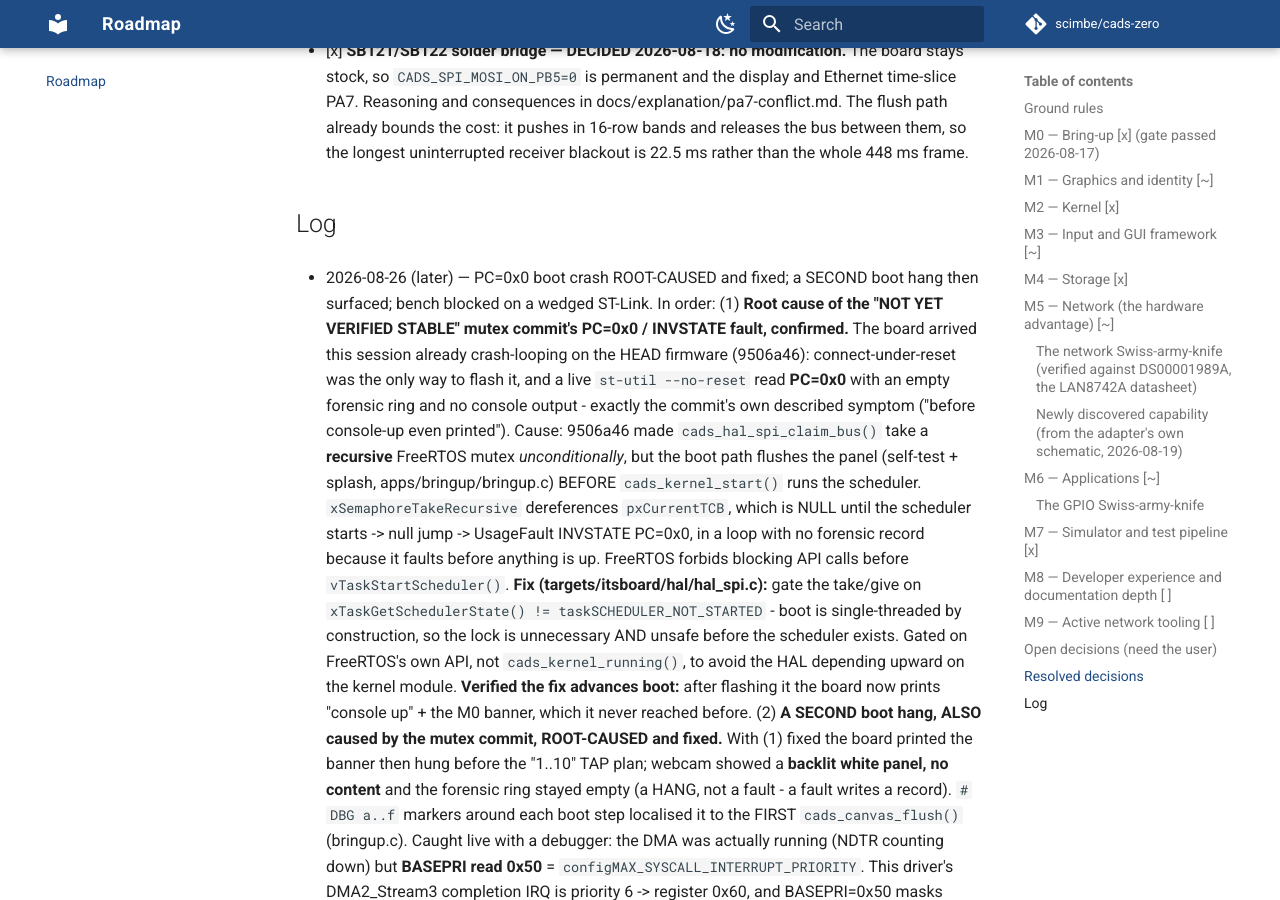
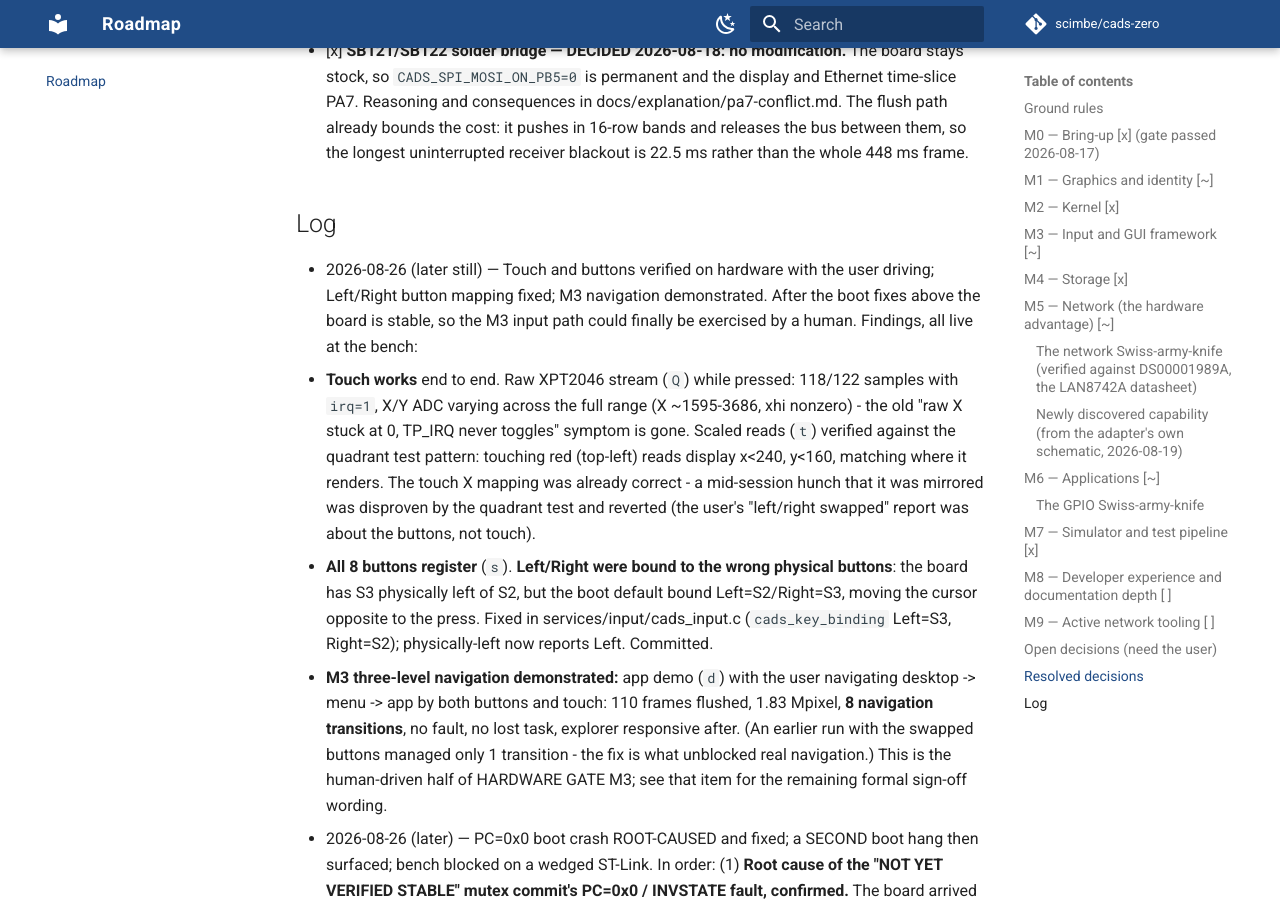
Before and after one commit to scimbe/cads-zero-firmware, an MkDocs documentation site: the page built from docs/ROADMAP.md, in a window 1280 px wide and 900 px high, scrolled down 39688 px. Built offline with MkDocs 1.6.1 and Material for MkDocs 9.7.7, drawn with Linux system fonts in a browser that asks for light colours; comment, search, counter and statistics services are not loaded.

Commit message:
docs: log touch/button hardware verification and M3 navigation demo
Touch verified working (raw + scaled against the quadrant pattern), all 8
buttons register, Left/Right button binding fixed, and the three-level app
navigation demonstrated live (8 transitions, stable).

Co-Authored-By: Claude Opus 4.8 <noreply@anthropic.com>
Claude-Session: https://claude.ai/code/session_01N1qAb9bASKrktxWFbJ8cC4

```diff
--- a/docs/ROADMAP.md
+++ b/docs/ROADMAP.md
@@ -2063,6 +2063,31 @@ _None outstanding._
 
 ## Log
 
+- 2026-08-26 (later still) — Touch and buttons verified on hardware with the
+  user driving; Left/Right button mapping fixed; M3 navigation demonstrated.
+  After the boot fixes above the board is stable, so the M3 input path could
+  finally be exercised by a human. Findings, all live at the bench:
+  - **Touch works** end to end. Raw XPT2046 stream (`Q`) while pressed: 118/122
+    samples with `irq=1`, X/Y ADC varying across the full range (X ~1595-3686,
+    xhi nonzero) - the old "raw X stuck at 0, TP_IRQ never toggles" symptom is
+    gone. Scaled reads (`t`) verified against the quadrant test pattern:
+    touching red (top-left) reads display x<240, y<160, matching where it
+    renders. The touch X mapping was already correct - a mid-session hunch that
+    it was mirrored was disproven by the quadrant test and reverted (the user's
+    "left/right swapped" report was about the buttons, not touch).
+  - **All 8 buttons register** (`s`). **Left/Right were bound to the wrong
+    physical buttons**: the board has S3 physically left of S2, but the boot
+    default bound Left=S2/Right=S3, moving the cursor opposite to the press.
+    Fixed in services/input/cads_input.c (`cads_key_binding` Left=S3, Right=S2);
+    physically-left now reports Left. Committed.
+  - **M3 three-level navigation demonstrated:** app demo (`d`) with the user
+    navigating desktop -> menu -> app by both buttons and touch: 110 frames
+    flushed, 1.83 Mpixel, **8 navigation transitions**, no fault, no lost task,
+    explorer responsive after. (An earlier run with the swapped buttons managed
+    only 1 transition - the fix is what unblocked real navigation.) This is the
+    human-driven half of HARDWARE GATE M3; see that item for the remaining
+    formal sign-off wording.
+
 - 2026-08-26 (later) — PC=0x0 boot crash ROOT-CAUSED and fixed; a SECOND
   boot hang then surfaced; bench blocked on a wedged ST-Link. In order:
   (1) **Root cause of the "NOT YET VERIFIED STABLE" mutex commit's PC=0x0 /
```
